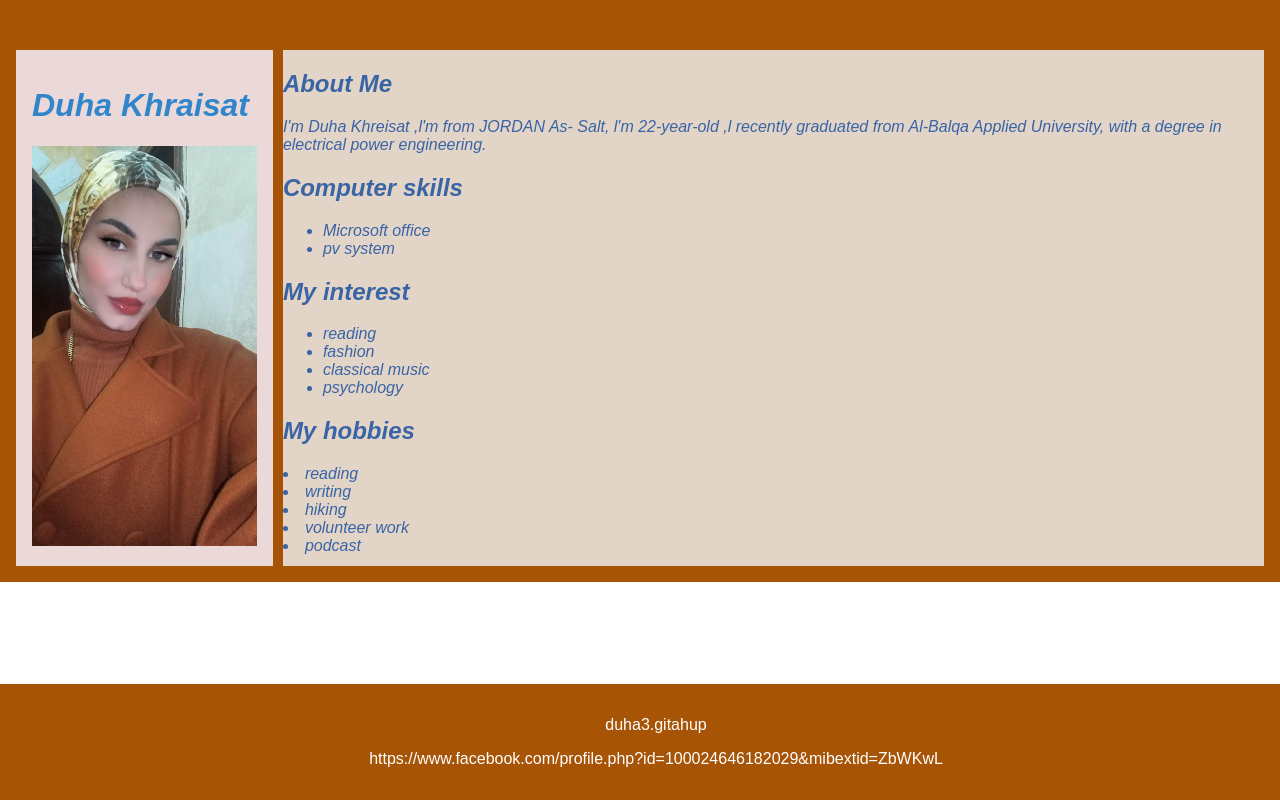
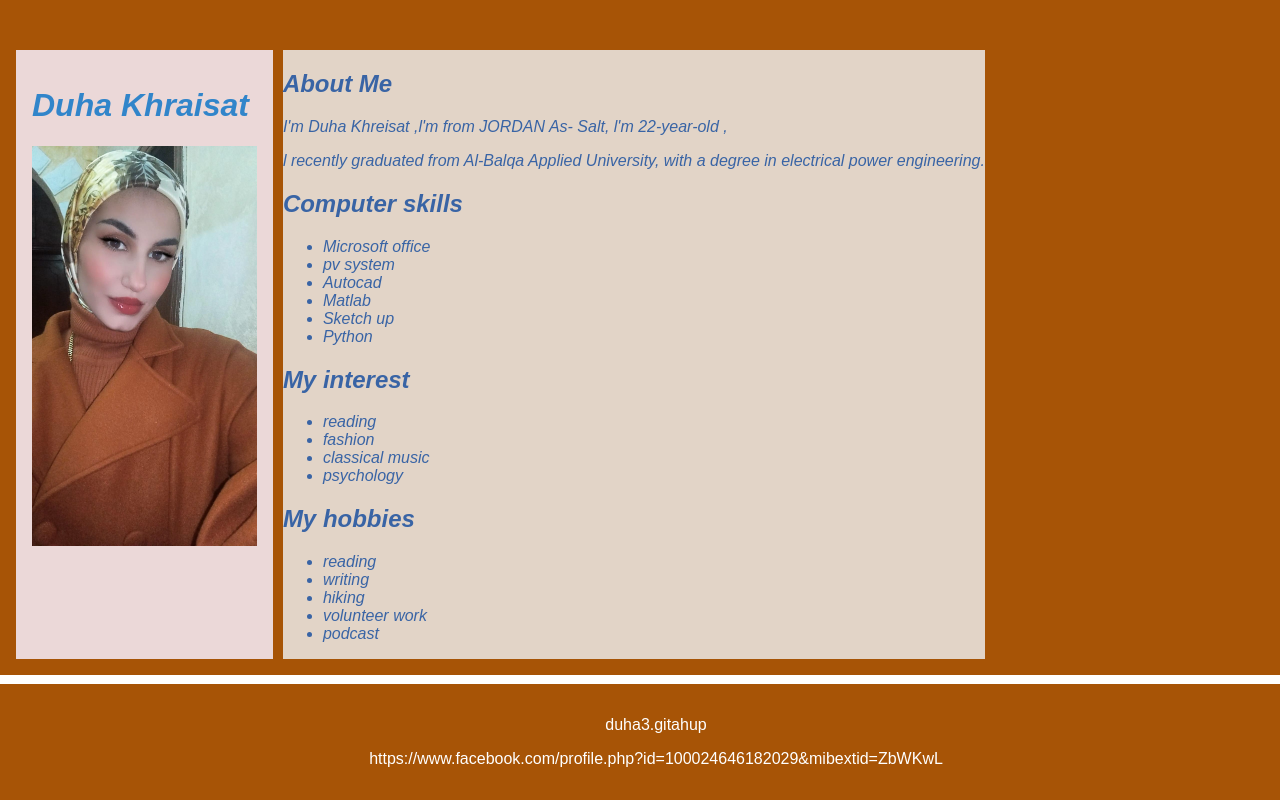
Before and after one commit to duha3/duha3.github.io, a plain HTML site: page index.html in a window 1280 px wide. Drawn offline with Linux system fonts and the light colour scheme.

Commit message:
Update index.html

```diff
--- a/index.html
+++ b/index.html
@@ -18,12 +18,16 @@
 
         <section>
             <h2>About Me</h2>
-            <p>I'm Duha Khreisat ,l'm from JORDAN As- Salt, l'm 22-year-old ,l recently graduated from Al-Balqa Applied University,
-                 with a degree in electrical power engineering.</p>
+            <p>I'm Duha Khreisat ,l'm from JORDAN As- Salt, l'm 22-year-old ,<div>l recently graduated from Al-Balqa Applied University,
+             with a degree in electrical power engineering.</div></p>
                  <h2>Computer skills</h2>
                  <ul>
                     <li>Microsoft office</li>
                     <li>pv system</li>
+                    <li>Autocad</li>
+                    <li>Matlab</li>
+                    <li>Sketch up</li>
+                    <li>Python</li>
                  </ul>
                  <h2>My interest</h2>
                  <!-- List your projects here -->
@@ -35,11 +39,13 @@
                      <!-- Add more projects as needed -->
                  </ul>
                  <h2>My hobbies</h2>
-                 <li>reading</li>
-                 <li>writing</li>
-                 <li>hiking</li>
-                 <li>volunteer work</li>
-                 <li> podcast</li>
+                 <ul>
+                   <li>reading</li>
+                   <li>writing</li>
+                   <li>hiking</li>
+                   <li>volunteer work</li>
+                   <li> podcast</li>
+                 </ul>
         </section>
 
         <!-- Add your main content here -->
```
